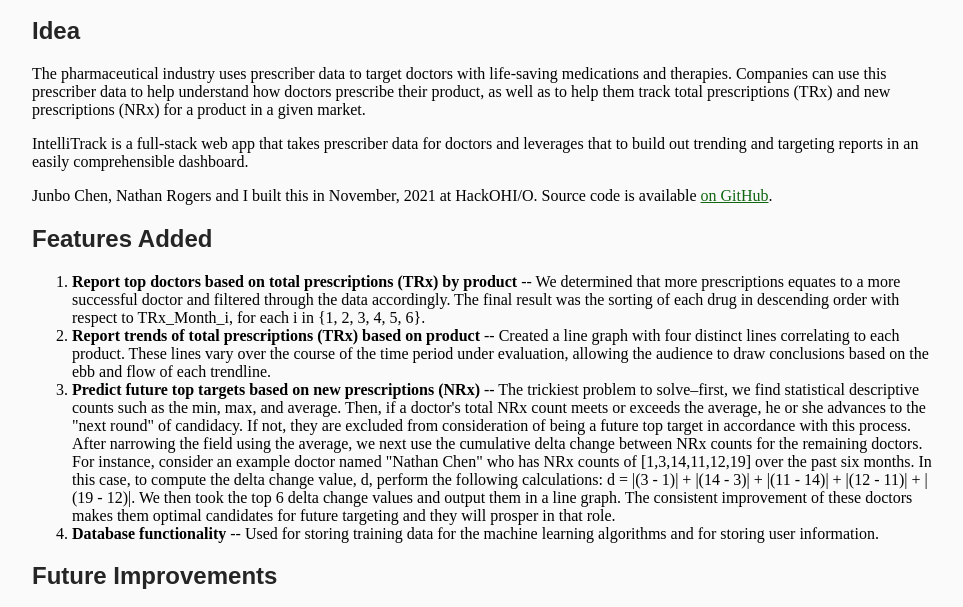
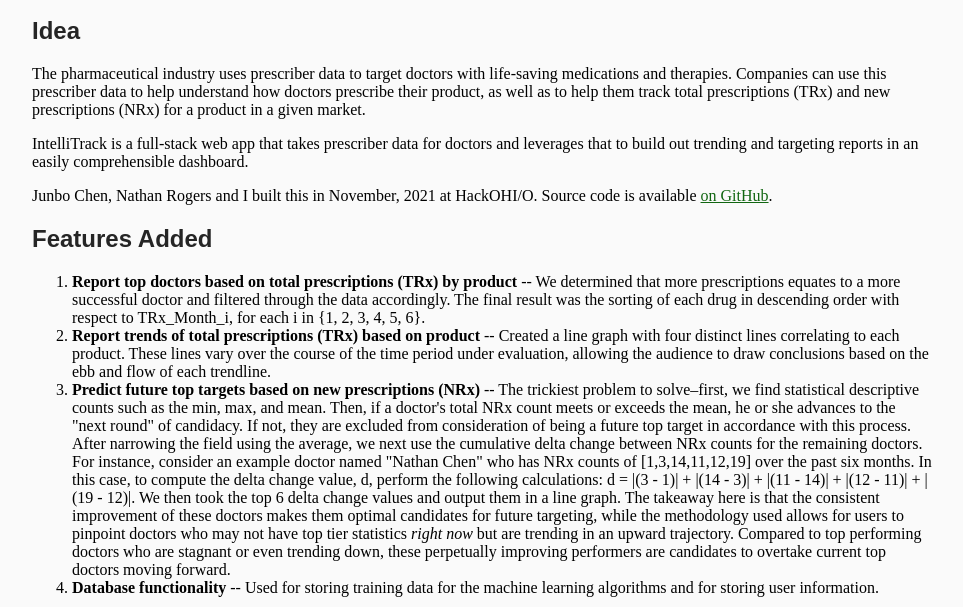
Before and after one commit to blake-whitman/blake-whitman.github.io, a plain HTML site: page projects/veeva-sys.html in a window 1280 px wide. Shown: the part 167-774 px from the top of the page, without its empty margins (158-1121 px from the left). Drawn offline with Linux system fonts and the light colour scheme.

Commit message:
Update veeva-sys.html

```diff
--- a/projects/veeva-sys.html
+++ b/projects/veeva-sys.html
@@ -25,7 +25,7 @@
 </li>
   <li><strong>Report trends of total prescriptions (TRx) based on product</strong> -- Created a line graph with four distinct lines correlating to each product. These lines vary over the course of the time period under evaluation, allowing the audience to draw conclusions based on the ebb and flow of each trendline.
 </li>
-  <li><strong>Predict future top targets based on new prescriptions (NRx)</strong> -- The trickiest problem to solve–first, we find statistical descriptive counts such as the min, max, and average. Then, if a doctor's total NRx count meets or exceeds the average, he or she advances to the "next round" of candidacy. If not, they are excluded from consideration of being a future top target in accordance with this process. After narrowing the field using the average, we next use the cumulative delta change between NRx counts for the remaining doctors. For instance, consider an example doctor named "Nathan Chen" who has NRx counts of [1,3,14,11,12,19] over the past six months. In this case, to compute the delta change value, d, perform the following calculations: d = |(3 - 1)| + |(14 - 3)| + |(11 - 14)| + |(12 - 11)| + |(19 - 12)|. We then took the top 6 delta change values and output them in a line graph. The consistent improvement of these doctors makes them optimal candidates for future targeting and they will prosper in that role.
+  <li><strong>Predict future top targets based on new prescriptions (NRx)</strong> -- The trickiest problem to solve–first, we find statistical descriptive counts such as the min, max, and mean. Then, if a doctor's total NRx count meets or exceeds the mean, he or she advances to the "next round" of candidacy. If not, they are excluded from consideration of being a future top target in accordance with this process. After narrowing the field using the average, we next use the cumulative delta change between NRx counts for the remaining doctors. For instance, consider an example doctor named "Nathan Chen" who has NRx counts of [1,3,14,11,12,19] over the past six months. In this case, to compute the delta change value, d, perform the following calculations: d = |(3 - 1)| + |(14 - 3)| + |(11 - 14)| + |(12 - 11)| + |(19 - 12)|. We then took the top 6 delta change values and output them in a line graph. The takeaway here is that the consistent improvement of these doctors makes them optimal candidates for future targeting, while the methodology used allows for users to pinpoint doctors who may not have top tier statistics <em>right now</em> but are trending in an upward trajectory. Compared to top performing doctors who are stagnant or even trending down, these perpetually improving performers are candidates to overtake current top doctors moving forward.
 </li>
   <li><strong>Database functionality</strong> -- Used for storing training data for the machine learning
 algorithms and for storing user information.</li>
```
